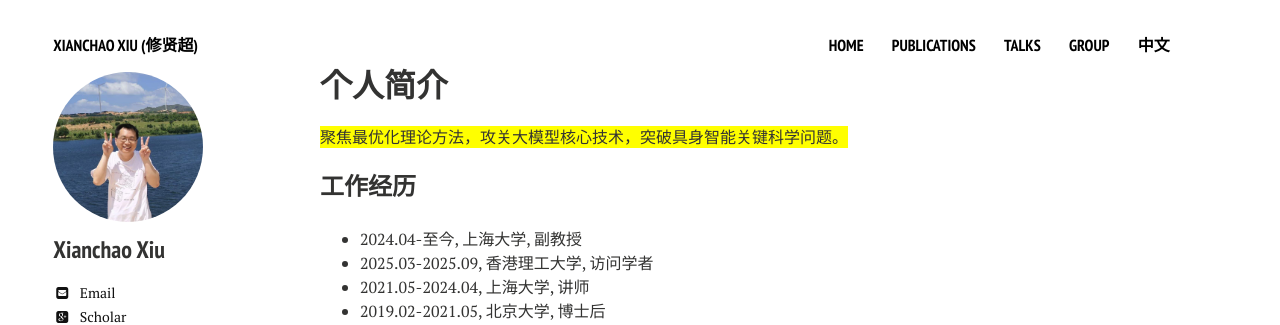
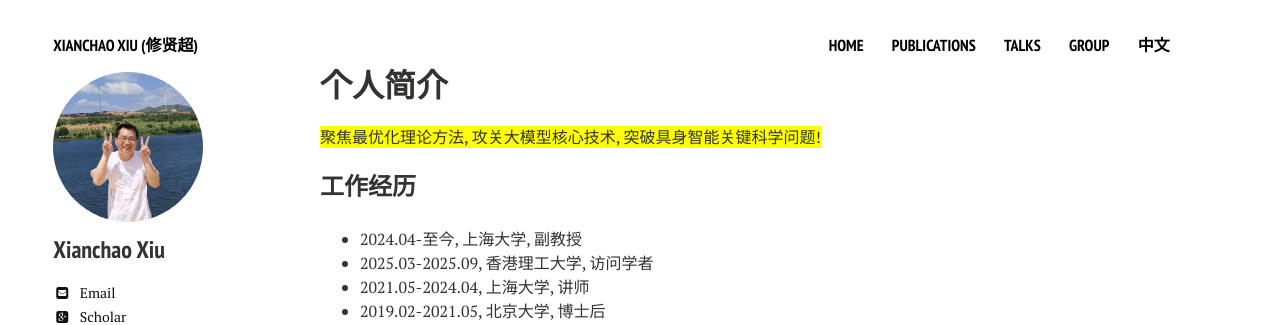
Before and after one commit to xianchaoxiu/xianchaoxiu.github.io, a Jekyll site: the page built from chinese/index.md, in a window 1280 px wide. Shown: the top 325 px of the page. Built offline with Jekyll 4.4.1, drawn with Linux system fonts in a browser that asks for light colours; nearby versions of some CDN libraries.

Commit message:
Update index.md

```diff
--- a/chinese/index.md
+++ b/chinese/index.md
@@ -8,7 +8,7 @@ share: false
 ---
 
 
-<span style="background-color: yellow;">聚焦最优化理论方法，攻关大模型核心技术，突破具身智能关键科学问题。</span>
+<span style="background-color: yellow;">聚焦最优化理论方法, 攻关大模型核心技术, 突破具身智能关键科学问题! </span>
 
 
 ### 工作经历
```
